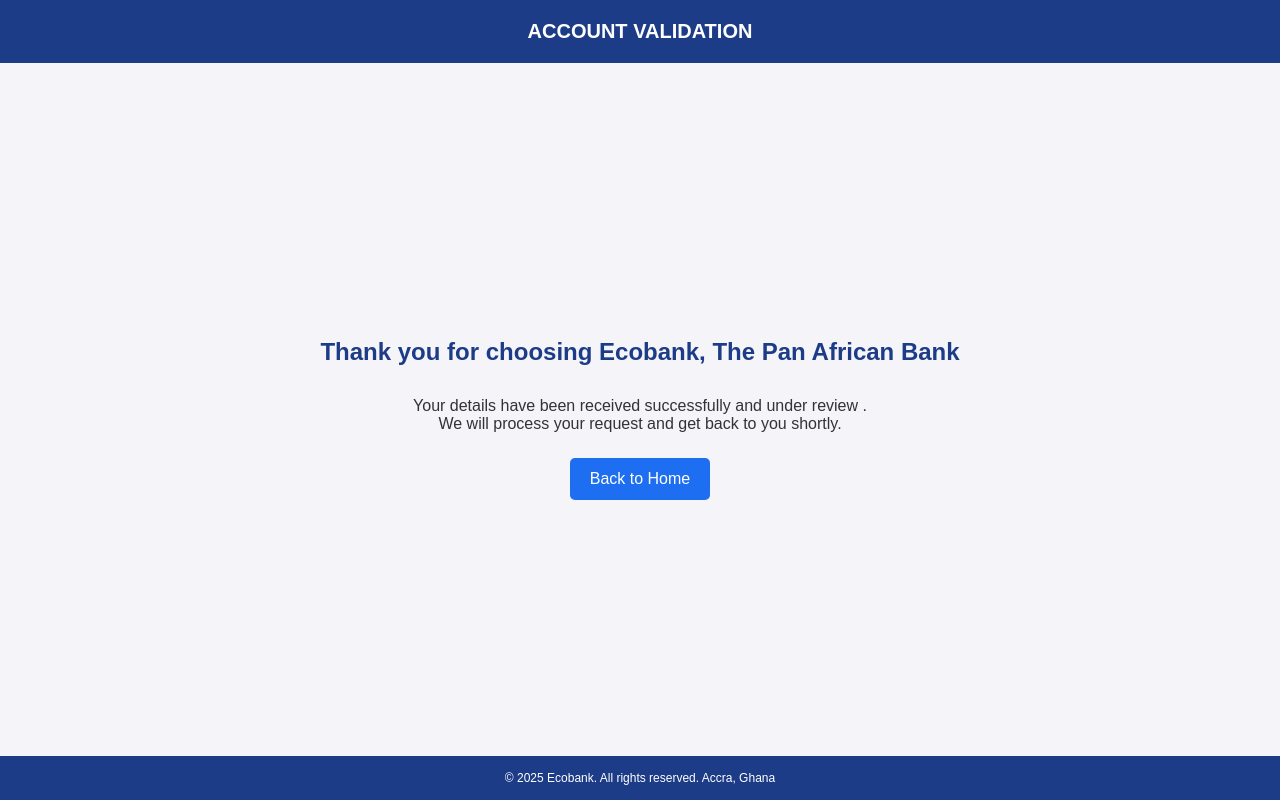
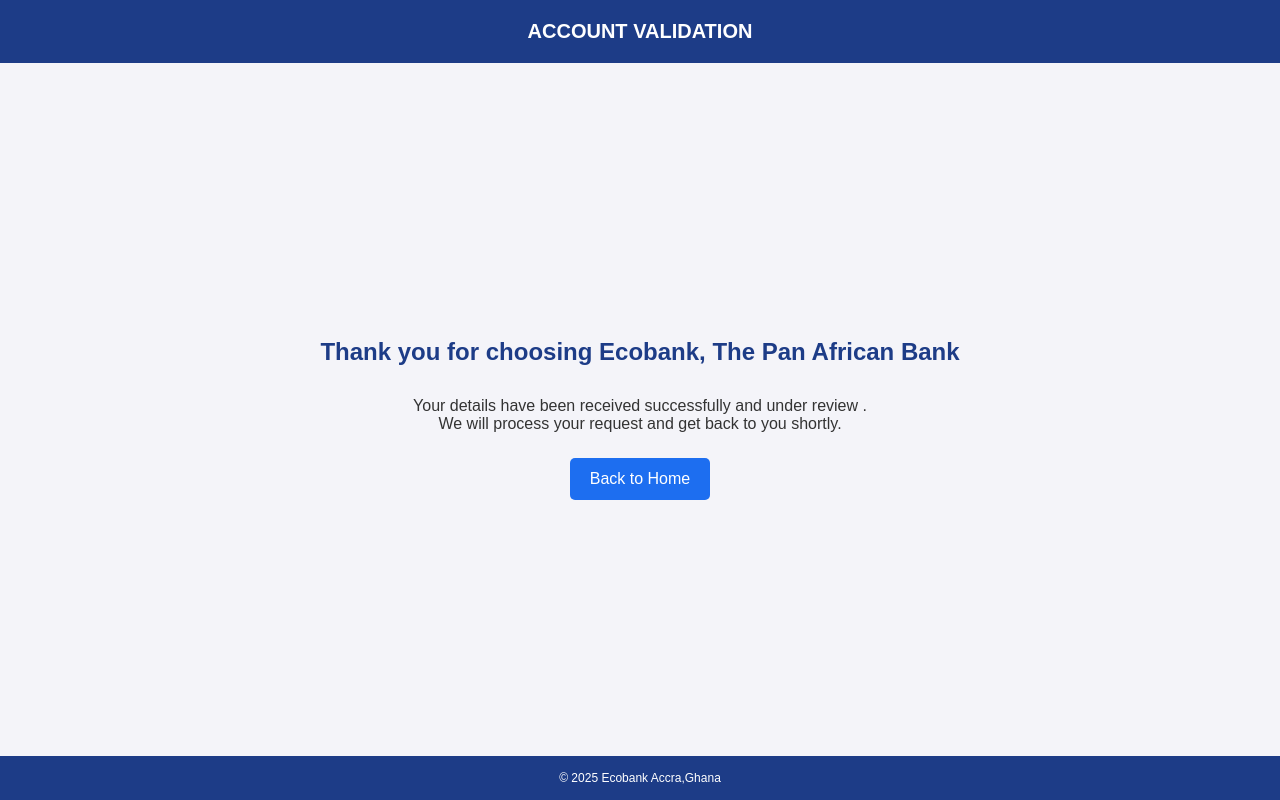
Before and after one commit to accountmaintenanceadmin/System-Maintenance, a plain HTML site: page thank_you.html in a window 1280 px wide. Drawn offline with Linux system fonts and the light colour scheme.

Commit message:
thank_you.html

```diff
--- a/thank_you.html
+++ b/thank_you.html
@@ -72,7 +72,7 @@
   </div>
 
   <div class="footer">
-    © 2025 Ecobank. All rights reserved. Accra, Ghana
+    © 2025 Ecobank Accra,Ghana
   </div>
 </body>
 </html>
```
